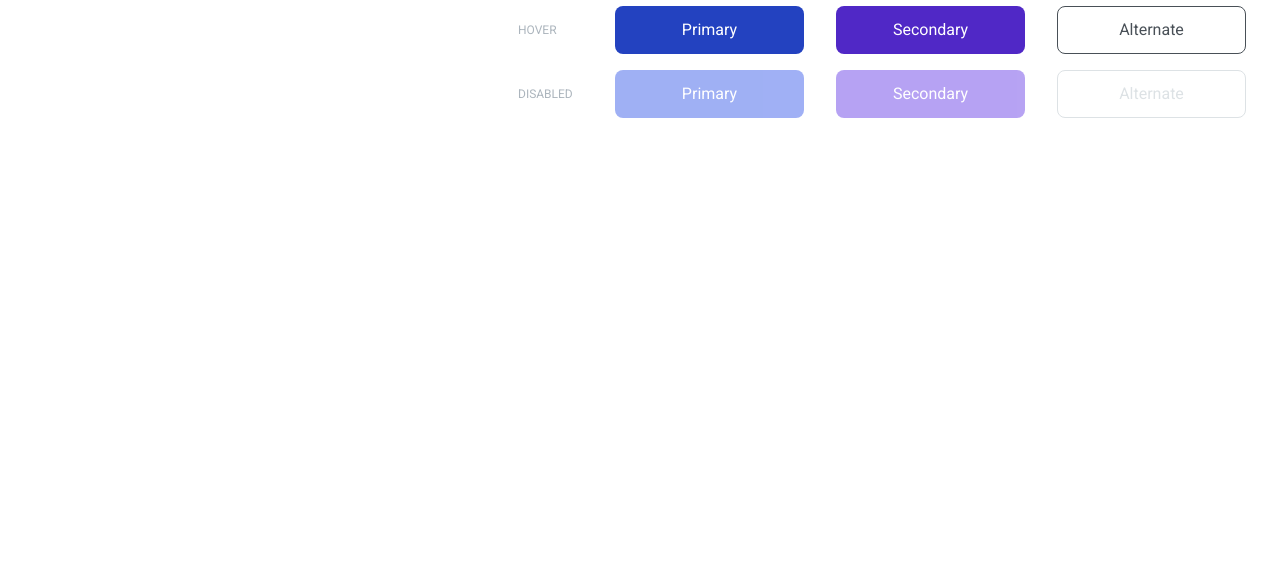
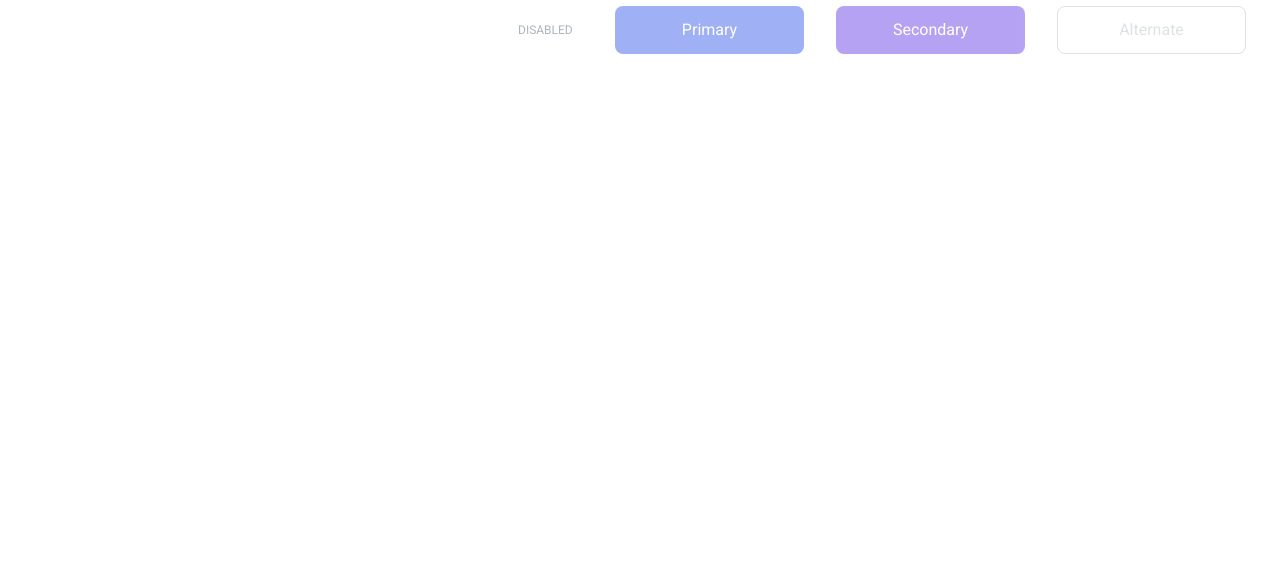
Before and after one commit to js-tasks-ru/htmlcss-20210610_yaroslav1986, a website: page 03-lection1/01-button/index.html in a window 1280 px wide. Shown: the part 223-800 px from the top of the page. Drawn offline with Linux system fonts and the light colour scheme.

Commit message:
delete usless classes as primary_btn_hovered fix and move btn_type_title into tag style

```diff
--- a/03-lection1/01-button/button.css
+++ b/03-lection1/01-button/button.css
@@ -1,12 +1,3 @@
-.btn_type_title {
-  display: flex;
-  align-items: center;
-  justify-content: start;
-  text-transform: uppercase;
-  font-size: var(--description-font-size);
-  color: var(--grey-3);
-}
-
 .btn {
   width: 189px;
   height: 48px;
@@ -23,11 +14,6 @@
 }
 
 .btn_primary:hover {
-  background-color: var(--primary_hover);
-}
-
-/* dev purposes only */
-.primary_btn_hovered {
   background-color: var(--primary_hover);
 }
 
@@ -48,11 +34,6 @@
   background-color: var(--secondary_hover);
 }
 
-/* dev purposes only */
-.btn_secondary_hovered {
-  background-color: var(--secondary_hover);
-}
-
 .btn_secondary:disabled {
   opacity: 0.5;
   cursor: default;
@@ -69,11 +50,6 @@
   border: 1px solid var(--grey-4);
 }
 
-/* dev purposes only */
-.btn_alternate_hovered {
-  border: 1px solid var(--grey-4);
-}
-
 .btn_alternate:disabled {
   border: 1px solid var(--grey-2);
   color: var(--grey-2);
--- a/03-lection1/01-button/index.html
+++ b/03-lection1/01-button/index.html
@@ -13,6 +13,15 @@
                 gap: 16px 32px;
                 margin-left: 240px;
             }
+
+            .btn_type_title {
+                display: flex;
+                align-items: center;
+                justify-content: start;
+                text-transform: uppercase;
+                font-size: var(--description-font-size);
+                color: var(--grey-3);
+            }
         </style>
         <div class="component">
             <div class="component__title">Buttons</div>
@@ -23,11 +32,6 @@
                 <button class="btn btn_secondary" >Secondary</button>
                 <button class="btn btn_alternate" >Alternate</button>
 
-                <span class="btn_type_title">Hover</span>
-                <button class="btn btn_primary primary_btn_hovered"  >Primary</button>
-                <button class="btn btn_secondary btn_secondary_hovered" >Secondary</button>
-                <button class="btn btn_alternate btn_alternate_hovered" >Alternate</button>
-
                 <span class="btn_type_title">Disabled</span>
                 <button class="btn btn_primary" disabled>Primary</button>
                 <button class="btn btn_secondary" disabled>Secondary</button>
--- a/assets/css/main.css
+++ b/assets/css/main.css
@@ -42,7 +42,6 @@
   max-width: 1440px;
   padding: 165px 139px;
   margin: 0 auto;
-  background-color: var(--white);
 }
 
 .component__title {
```
